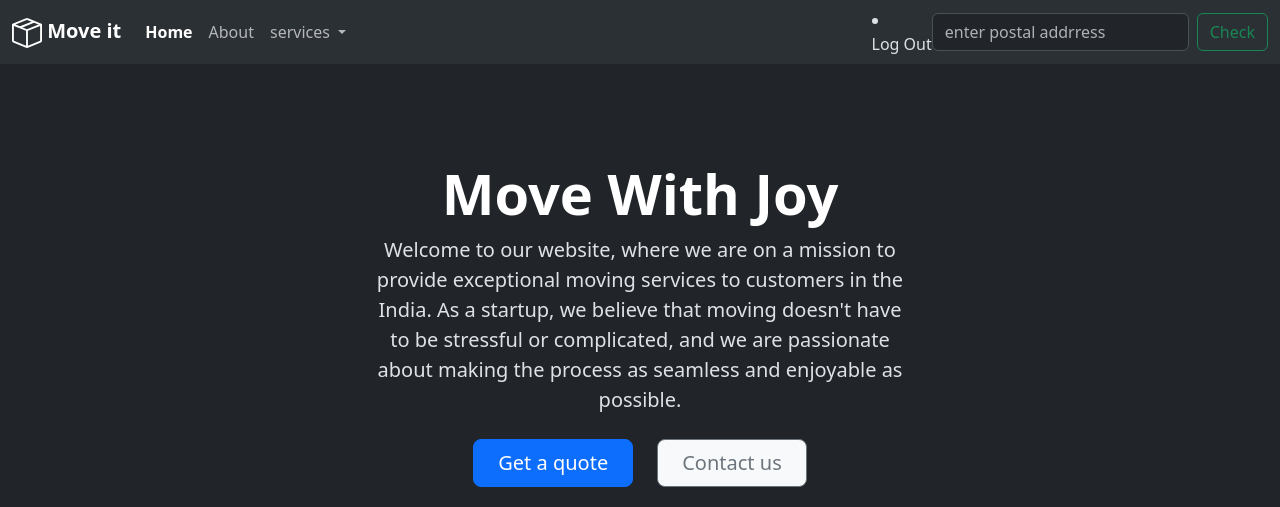
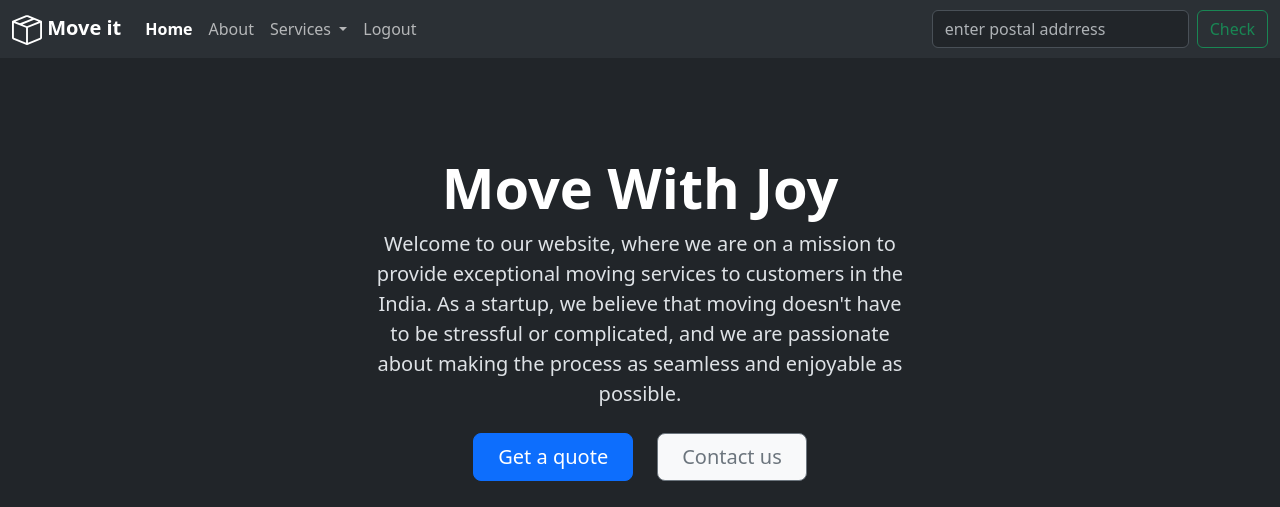
Before and after one commit to SNH078/movers-website, a plain HTML site: page index.html in a window 1280 px wide. Shown: the top 507 px of the page. Drawn offline with nearby package versions, Linux system fonts and the light colour scheme.

Commit message:
link index.html

```diff
--- a/index.html
+++ b/index.html
@@ -51,7 +51,7 @@
           </li>
           <li class="nav-item dropdown">
             <a class="nav-link dropdown-toggle" href="#" role="button" data-bs-toggle="dropdown" aria-expanded="false">
-              services
+              Services
             </a>
             <ul class="dropdown-menu">
 
@@ -63,10 +63,12 @@
               <li><a class="dropdown-item" href="#">Terms and Conditions</a></li>
             </ul>
           </li>
+            <li class="nav-item">
+
+            <a class="nav-link" href="http://localhost:3000/logout" >Logout</a>
+
+          </li>
         </ul>
-             <li class="nav-item">
-           <a class="nav-link" href="http://localhost:3000/logout" role="button">Log Out</a>
-          </li>
 
         <form class="d-flex" role="search">
           <input class="form-control me-2" type="search" placeholder="enter postal addrress" aria-label="Postal">
```
